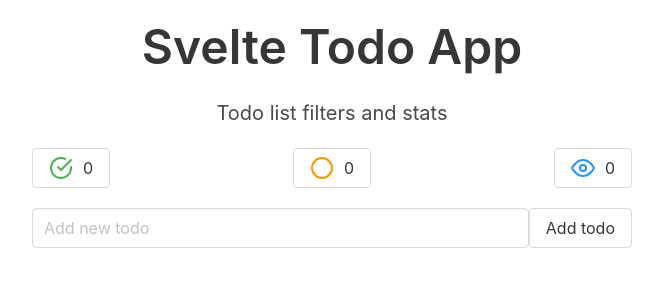
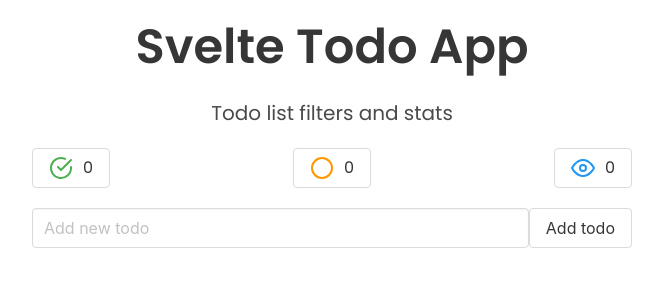
Before and after one commit to lasjorg/todo-app-svelte, a Svelte app: page / in a window 1280 px wide. Shown: the top 300 px of the page, without its empty margins (308-971 px from the left). Built offline with nearby package versions, Linux system fonts and the light colour scheme.

Commit message:
add: web font

```diff
--- a/public/index.html
+++ b/public/index.html
@@ -12,6 +12,10 @@
       rel="stylesheet"
       href="https://cdn.jsdelivr.net/npm/bulma@0.9.0/css/bulma.css"
     />
+    <link
+      href="https://fonts.googleapis.com/css2?family=Poppins:wght@400;600&display=swap"
+      rel="stylesheet"
+    />
   </head>
 
   <body>
--- a/src/App.svelte
+++ b/src/App.svelte
@@ -104,6 +104,7 @@
     justify-content: center;
     align-items: center;
     padding: 0 40px;
+    font-family: 'Poppins', sans-serif;
   }
 </style>
 
--- a/src/components/TodoFilters.svelte
+++ b/src/components/TodoFilters.svelte
@@ -41,6 +41,10 @@
   }
   .all {
     stroke: #2196f3;
+  }
+  input,
+  button {
+    font-family: inherit;
   }
 </style>
 
--- a/src/components/TodoItem.svelte
+++ b/src/components/TodoItem.svelte
@@ -56,6 +56,10 @@
     display: flex;
     padding: 2px;
   }
+  input,
+  button {
+    font-family: inherit;
+  }
 </style>
 
 <div
```
